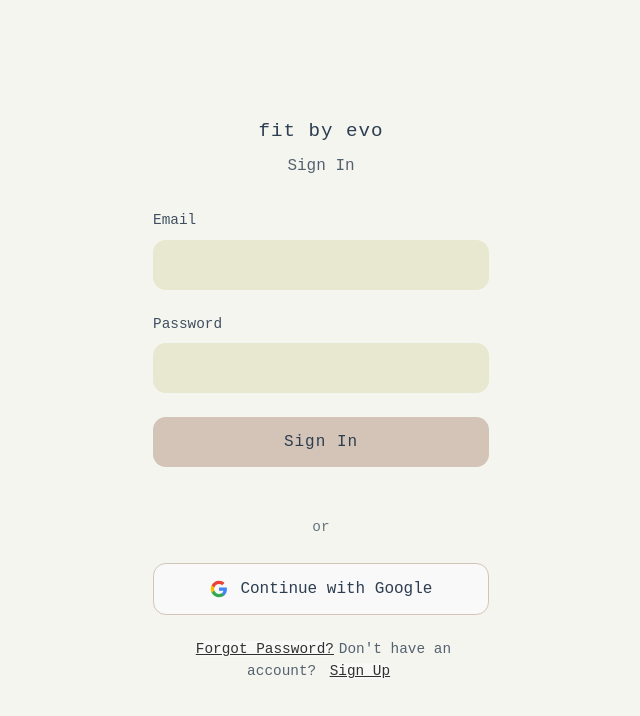
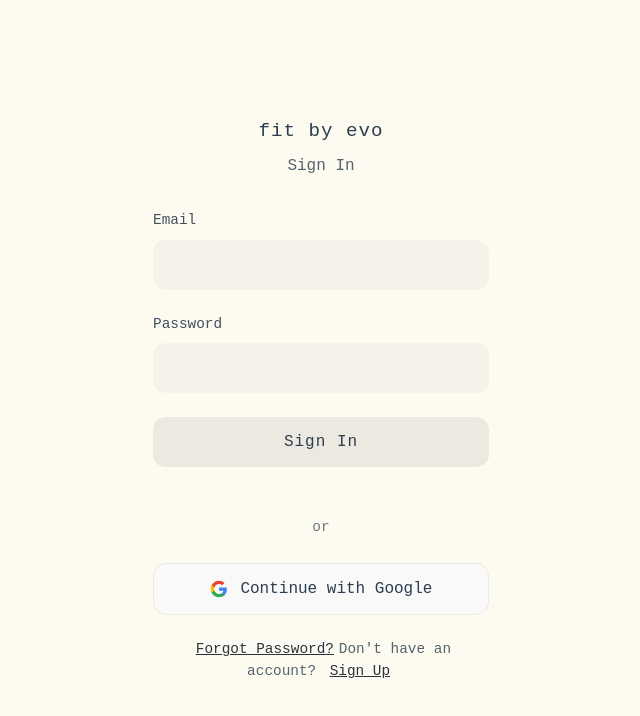
Before and after one commit to mikejurka/evofitchat, a React (Vite) app: page /login in a window 1280 px wide. Shown: the top 716 px of the page, without its empty margins (319-959 px from the left). Built offline with nearby package versions, Linux system fonts and the light colour scheme; no server answers; a web font is replaced by a local one.

Commit message:
play with colors

```diff
--- a/src/components/Chat.css
+++ b/src/components/Chat.css
@@ -6,10 +6,10 @@
   --dark-bubble-ai: #2d2d2d;
   --dark-bubble-user: #4a4a4a;
 
-  --wellness-bg: #f5f5f0;
+  --wellness-bg: #FDFBF0;
   --wellness-text: #2c3e50;
-  --wellness-bubble-ai: #e8e8d0;
-  --wellness-bubble-user: #d4c4b7;
+  --wellness-bubble-ai: #F5F3E9;
+  --wellness-bubble-user: #EBE9E0;
 }
 
 .chat-container {
--- a/src/components/Login.css
+++ b/src/components/Login.css
@@ -6,10 +6,10 @@
   --dark-bubble-ai: #2d2d2d;
   --dark-bubble-user: #4a4a4a;
 
-  --wellness-bg: #f5f5f0;
+  --wellness-bg: #FDFBF0;
   --wellness-text: #2c3e50;
-  --wellness-bubble-ai: #e8e8d0;
-  --wellness-bubble-user: #d4c4b7;
+  --wellness-bubble-ai: #F5F3E9;
+  --wellness-bubble-user: #EBE9E0;
 }
 
 .auth-container {
```
